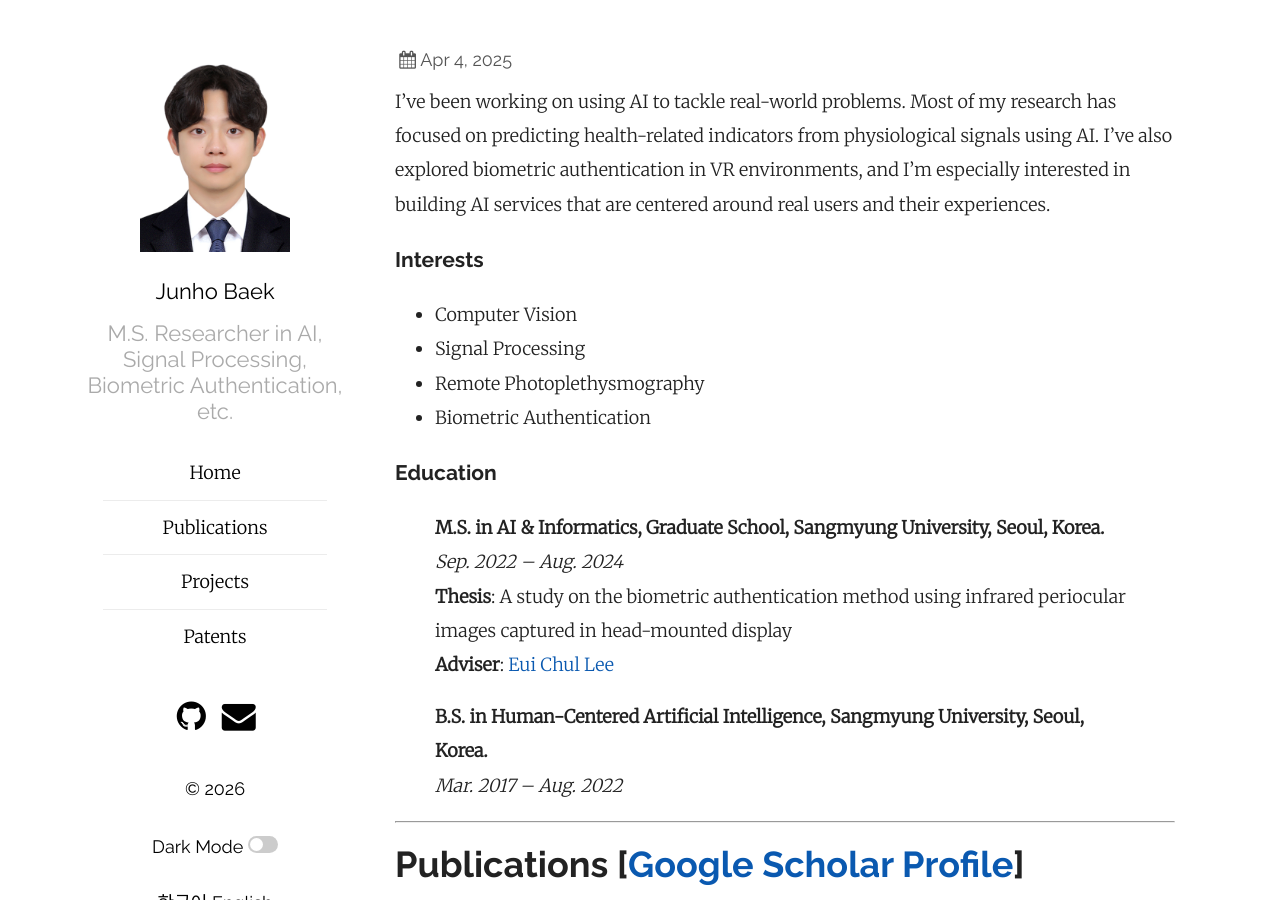
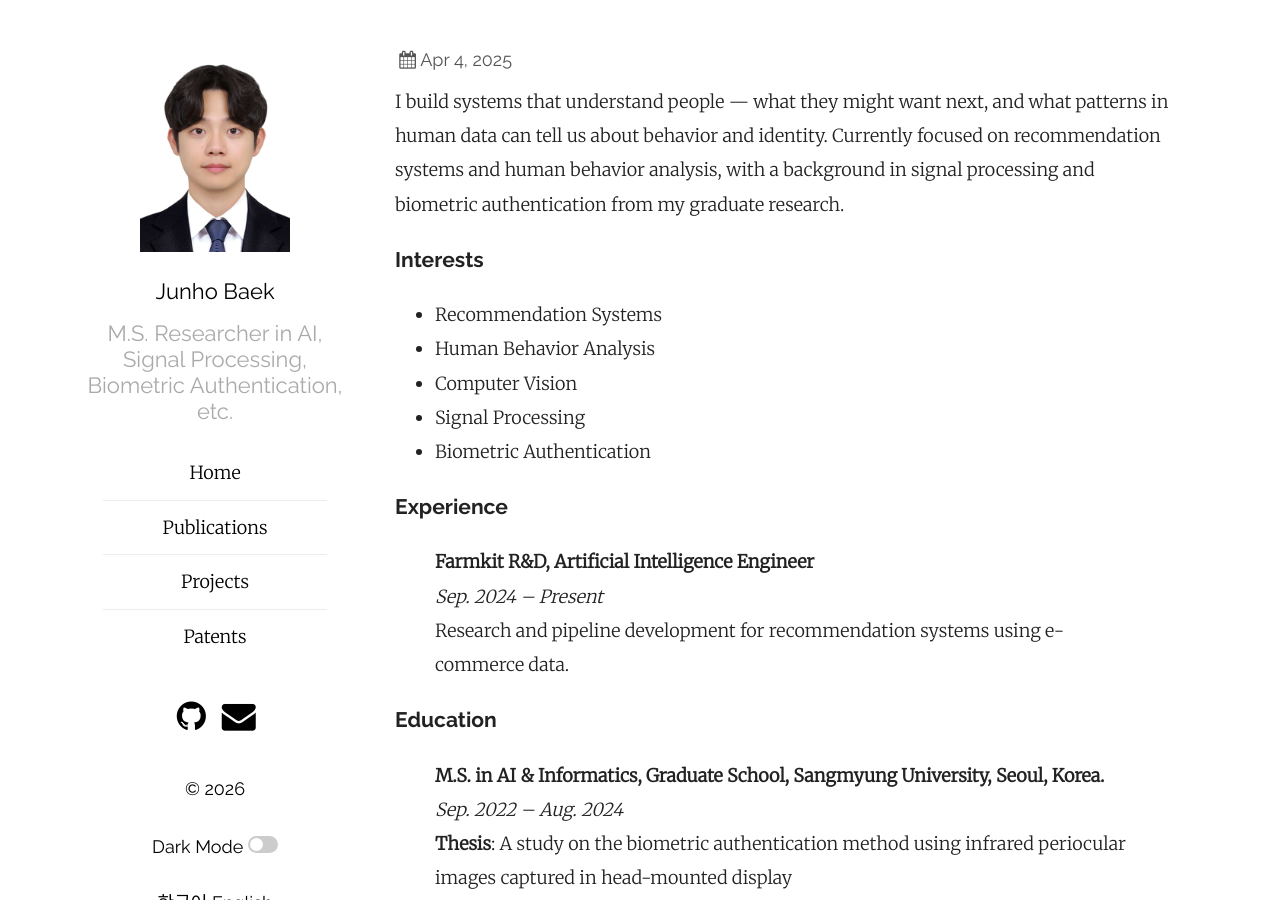
Before and after one commit to BaekJunhowo/BaekJunhowo.github.io, a Jekyll site: the page built from index_en.md, in a window 1280 px wide and 900 px high. Built offline with Jekyll 4.4.1, drawn with Linux system fonts in a browser that asks for light colours; some of the changed text lies outside the part shown.

Commit message:
update CVs

```diff
--- a/index_en.md
+++ b/index_en.md
@@ -4,14 +4,21 @@ permalink: /resume/en/
 date:   2025-04-04
 ---
 
-I've been working on using AI to tackle real-world problems. Most of my research has focused on predicting health-related indicators from physiological signals using AI. I’ve also explored biometric authentication in VR environments, and I'm especially interested in building AI services that are centered around real users and their experiences.
+I build systems that understand people — what they might want next, and what patterns in human data can tell us about behavior and identity. Currently focused on recommendation systems and human behavior analysis, with a background in signal processing and biometric authentication from my graduate research.
 
 ### Interests
 
+- Recommendation Systems
+- Human Behavior Analysis
 - Computer Vision
 - Signal Processing
-- Remote Photoplethysmography
 - Biometric Authentication
+
+### Experience
+
+> **Farmkit R&D, Artificial Intelligence Engineer** <br>
+> *Sep. 2024 – Present* <br>
+> Research and pipeline development for recommendation systems using e-commerce data.
 
 ### Education
 
@@ -26,7 +33,7 @@ I've been working on using AI to tackle real-world problems. Most of my research
 
 ---
 
-# Publications [[Google Scholar Profile](https://scholar.google.co.kr/citations?user=dKZARGcAAAAJ&hl=ko)] {#publications}
+# Publications [[Google Scholar Profile](https://scholar.google.co.kr/citations?user=dKZARGcAAAAJ&hl=en)] {#publications}
 
 ### 2025
 
@@ -52,8 +59,8 @@ I've been working on using AI to tackle real-world problems. Most of my research
 
 ## Grant
 
-> **[한국연구재단(NRF)] 비접촉 생체신호 추출 및 생체정보 융합을 통한 이상징후 판별 기술 개발,**  *Sep.* 2022 ~ *Aug.* 2024
-**[한국전자통신연구원(ETRI)] 메타버스 환경에서 홍채 및 눈주변 인식을 이용한 사용자 인증**  *May.* 2023 ~ *Nov.* 2023
+> **[한국연구재단(NRF)] 비접촉 생체신호 추출 및 생체정보 융합을 통한 이상징후 판별 기술 개발,** *Sep. 2022 – Aug. 2024*
+> **[한국전자통신연구원(ETRI)] 메타버스 환경에서 홍채 및 눈주변 인식을 이용한 사용자 인증,** *May. 2023 – Nov. 2023*
 >
 
 ---
@@ -62,7 +69,7 @@ I've been working on using AI to tackle real-world problems. Most of my research
 
 ### Patent Registration
 
-> **"생체 신호 추정 방법 및 장치"**, 국내특허출원 (출원번호: 10-2023-0012070, 출원일: 2023.01.30, 등록번호: 10-2661814, 등록일: 2024.04.24), 발명자(이의철, 김승현, 백준호, 임혜지, 박신위)
+> **"Method and apparatus for estimating biometric signals"**, Korean Patent Registration (Application No.: 10-2023-0012070, Filed: 2023.01.30, Registration No.: 10-2661814, Registered: 2024.04.24), Inventors: Eui Chul Lee, Seunghyun Kim, Junho Baek, Hyeji Lim, Sinwi Park
 >
 
 ---
```
Also changed, not shown: index.md (+9 -2 lines).
